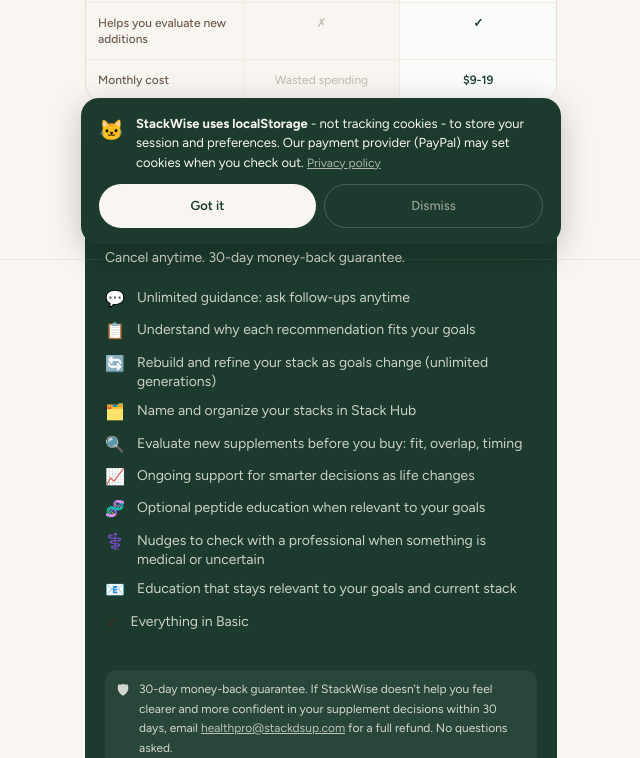
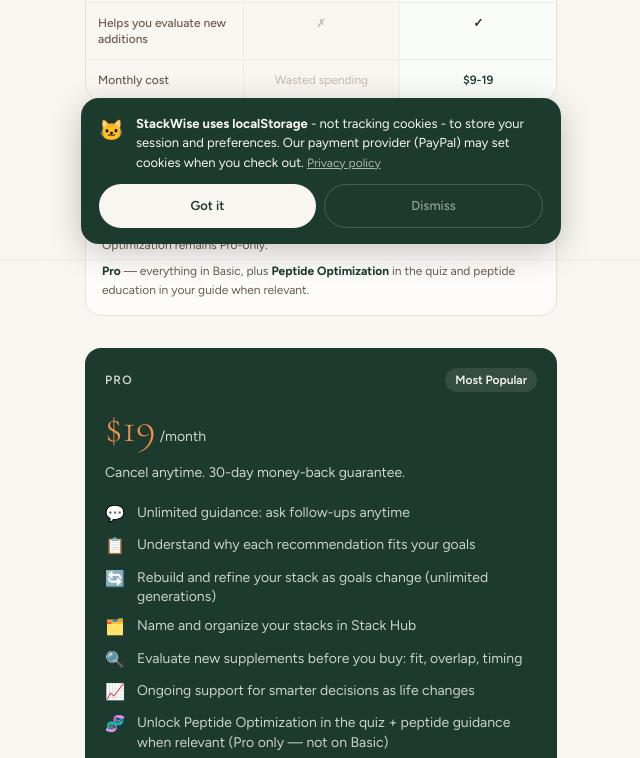
Before and after one commit to mavfunk-glass/stackwise, a React (Vite) app in the folder client/: page /pricing in a window 1280 px wide. Shown: the part 540-1298 px from the top of the page, without its empty margins (319-959 px from the left). Built offline with nearby package versions, Linux system fonts and the light colour scheme; no server answers.

Commit message:
Lock peptide goal to Pro and clarify plan unlock messaging.
Make step-2 peptide selection Pro-only, keep LooksMaxxing on Basic/Pro, and update pricing/offer copy so unlock differences are explicit across quiz and landing offers.

```diff
--- a/client/src/pages/LandingPageRebuild.tsx
+++ b/client/src/pages/LandingPageRebuild.tsx
@@ -597,6 +597,10 @@
               );
             })}
           </div>
+
+          <p className="text-center text-xs mt-6 max-w-xl mx-auto leading-relaxed" style={{ color: '#9C8E84' }}>
+            <strong style={{ color: '#6B5B4E' }}>Quiz unlocks:</strong> Basic adds LooksMaxxing. Pro adds Peptide Optimization and full peptide education — not included on Basic.
+          </p>
         </div>
       </section>
 
@@ -658,7 +662,12 @@
                 name: 'Free',
                 price: '$0',
                 sub: 'forever',
-                features: ['Starter clarity and first recommendations', 'Full detail on first supplements', 'A few free support questions with Stacky'],
+                features: [
+                  'Starter clarity and first recommendations',
+                  'Full detail on first supplements',
+                  'A few free support questions with Stacky',
+                  'Core quiz goals only — LooksMaxxing unlocks on Basic; Peptide Optimization on Pro',
+                ],
                 cta: 'Start Free',
                 action: () => navigate('/quiz'),
                 style: { background: 'rgba(255,255,255,0.05)', border: '1px solid rgba(255,255,255,0.1)' },
@@ -668,7 +677,13 @@
                 name: 'Basic',
                 price: '$9',
                 sub: '/month',
-                features: ['Personalized stack and practical routine', 'Unlimited rebuilds as goals change', 'Daily check-ins and reminders', 'Spend with more intention over time'],
+                features: [
+                  'Unlocks LooksMaxxing in the quiz (Pro adds Peptide Optimization)',
+                  'Personalized stack and practical routine',
+                  'Unlimited rebuilds as goals change',
+                  'Daily check-ins and reminders',
+                  'Spend with more intention over time',
+                ],
                 cta: 'Get Basic',
                 action: () => navigate('/pricing'),
                 style: { background: 'rgba(255,255,255,0.05)', border: '1px solid rgba(255,255,255,0.1)' },
@@ -681,13 +696,13 @@
                 badge: 'Best value',
                 features: [
                   'Everything in Basic',
+                  'Unlocks Peptide Optimization in the quiz + peptide guidance when relevant',
                   'Unlimited guidance for ongoing decisions',
                   'Understand why each recommendation fits',
                   'Name and organize stacks in Stack Hub',
                   'Evaluate new additions before you buy',
                   'Adjust your stack as goals change',
                   'Keep your routine clear as life changes',
-                  'Optional peptide education when relevant',
                 ],
                 cta: 'Start Pro',
                 action: () => navigate('/pricing'),
--- a/client/src/pages/PricingPage.tsx
+++ b/client/src/pages/PricingPage.tsx
@@ -82,8 +82,8 @@
         </h2>
         <p className="text-sm leading-relaxed mb-6" style={{ color: '#6B5B4E' }}>
           {tier === 'pro'
-            ? 'Your plan is live. Build with clarity, ask follow-ups, check fit before you buy, and adjust your stack as goals evolve.'
-            : 'Your stack is saved. Daily check-ins, reminders, and unlimited stack generations are now active.'}
+            ? 'Your plan is live. Peptide Optimization is unlocked in your quiz, plus ongoing guidance, follow-ups, and stack updates as goals evolve.'
+            : 'Your stack is saved. LooksMaxxing is unlocked in your quiz, with daily check-ins, reminders, and unlimited stack generations.'}
         </p>
         <button onClick={onContinue} className="btn-primary w-full" style={{ height: 50 }}>
           {tier === 'pro' ? 'Meet My Stack Guide →' : 'Continue →'}
@@ -174,6 +174,26 @@
           ))}
         </div>
 
+        <div
+          className="rounded-2xl px-4 py-3.5 mb-8 text-left"
+          style={{ background: '#FDFCFA', border: '1px solid #E8E0D5' }}
+        >
+          <div className="text-xs font-semibold uppercase tracking-widest mb-2" style={{ color: '#9C8E84', letterSpacing: '0.08em' }}>
+            Quiz goal unlocks
+          </div>
+          <ul className="text-xs leading-relaxed space-y-1.5" style={{ color: '#6B5B4E' }}>
+            <li>
+              <strong style={{ color: '#1C3A2E' }}>Free</strong> — core health goals only. LooksMaxxing and Peptide Optimization stay locked.
+            </li>
+            <li>
+              <strong style={{ color: '#1C3A2E' }}>Basic</strong> — unlocks <strong style={{ color: '#1C3A2E' }}>LooksMaxxing</strong> in the quiz (advanced appearance goals). Peptide Optimization remains Pro-only.
+            </li>
+            <li>
+              <strong style={{ color: '#1C3A2E' }}>Pro</strong> — everything in Basic, plus <strong style={{ color: '#1C3A2E' }}>Peptide Optimization</strong> in the quiz and peptide education in your guide when relevant.
+            </li>
+          </ul>
+        </div>
+
         {/* PRO card */}
         <div className="rounded-2xl overflow-hidden mb-4" style={{ background: '#1C3A2E' }}>
           <div className="px-5 pt-5 pb-4">
@@ -195,7 +215,7 @@
                 ['🗂️', 'Name and organize your stacks in Stack Hub'],
                 ['🔍', 'Evaluate new supplements before you buy: fit, overlap, timing'],
                 ['📈', 'Ongoing support for smarter decisions as life changes'],
-                ['🧬', 'Optional peptide education when relevant to your goals'],
+                ['🧬', 'Unlock Peptide Optimization in the quiz + peptide guidance when relevant (Pro only — not on Basic)'],
                 ['⚕️', 'Nudges to check with a professional when something is medical or uncertain'],
                 ['📧', 'Education that stays relevant to your goals and current stack'],
                 ['✓', 'Everything in Basic'],
@@ -238,6 +258,7 @@
             <p className="text-sm mb-4" style={{ color: '#6B5B4E' }}>A personalized stack and a practical routine you can actually use.</p>
             <div className="space-y-2 mb-5">
               {[
+                ['🪞', 'Unlocks LooksMaxxing in your quiz (appearance and symmetry goals — not on Free)'],
                 ['✓', 'Unlimited stack generations: rebuild anytime your goals change'],
                 ['✓', 'Full plan: exact forms, dosing, and timing for every supplement'],
                 ['✓', 'Daily check-in with mood tracking and streak counter'],
@@ -251,7 +272,9 @@
               ))}
             </div>
             <PayPalWrapper planId={BASIC_PLAN_ID} tier="basic" onSuccess={() => setSuccessTier('basic')} />
-            <p className="text-xs text-center mt-2" style={{ color: '#C4B9AC' }}>Cancel anytime</p>
+            <p className="text-xs text-center mt-2 leading-relaxed px-1" style={{ color: '#C4B9AC' }}>
+              Cancel anytime. Peptide Optimization stays on Pro.
+            </p>
           </div>
         </div>
 
--- a/client/src/pages/QuizPage.tsx
+++ b/client/src/pages/QuizPage.tsx
@@ -31,7 +31,10 @@
 
 /** Free tier only: max primary goals in the quiz. Basic and Pro can select unlimited. */
 const FREE_MAX_PRIMARY_GOALS = 4;
+/** Free users cannot select these; Basic and Pro can. */
 const PAID_ONLY_PRIMARY_GOALS: PrimaryGoal[] = ['🪞 LooksMaxxing'];
+/** Only Pro may select these (Basic and free are locked). */
+const PRO_ONLY_PRIMARY_GOALS: PrimaryGoal[] = ['🧬 Peptide Optimization'];
 
 /** Step 4 (Improvements): max frustration / “what matters most” picks */
 const MAX_STEP4_IMPROVEMENT_PICKS = 5;
@@ -701,6 +704,16 @@
     });
   }, [draft.biologicalSex]);
 
+  useEffect(() => {
+    if (isProUser) return;
+    setDraft((d) => {
+      const cur = d.primaryGoals ?? [];
+      const next = cur.filter((g) => !PRO_ONLY_PRIMARY_GOALS.includes(g));
+      if (next.length === cur.length) return d;
+      return { ...d, primaryGoals: next };
+    });
+  }, [isProUser]);
+
   const feelingSections = useMemo(
     () => getFeelingSectionsForGoals(draft.primaryGoals ?? [], goalLabelByValue),
     [draft.primaryGoals, goalLabelByValue],
@@ -2072,7 +2085,7 @@
                         Basic or Pro
                       </button>{' '}
                       unlocks unlimited goals so you can build a fuller stack for every area you care about. LooksMaxxing is
-                      available on paid plans only.
+                      available on Basic or Pro; Peptide Optimization is Pro only.
                     </p>
                   </div>
                 )}
@@ -2103,8 +2116,10 @@
                           const atLimit =
                             isFreeTier && (draft.primaryGoals ?? []).length >= FREE_MAX_PRIMARY_GOALS;
                           const paidOnlyGoal = PAID_ONLY_PRIMARY_GOALS.includes(g.value);
+                          const proOnlyGoal = PRO_ONLY_PRIMARY_GOALS.includes(g.value);
                           const paidOnlyLocked = isFreeTier && paidOnlyGoal && !sel;
-                          const addLocked = (atLimit && !sel) || paidOnlyLocked;
+                          const proOnlyLocked = !isProUser && proOnlyGoal && !sel;
+                          const addLocked = (atLimit && !sel) || paidOnlyLocked || proOnlyLocked;
                           return (
                             <button
                               key={g.value}
@@ -2146,7 +2161,7 @@
                                         animationDelay: '180ms',
                                       }}
                                     >
-                                      {paidOnlyGoal ? 'Basic/Pro' : 'Pro'}
+                                      {proOnlyGoal ? 'Pro' : paidOnlyGoal ? 'Basic/Pro' : 'Limit'}
                                     </span>
                                   )}
                                 </div>
```
